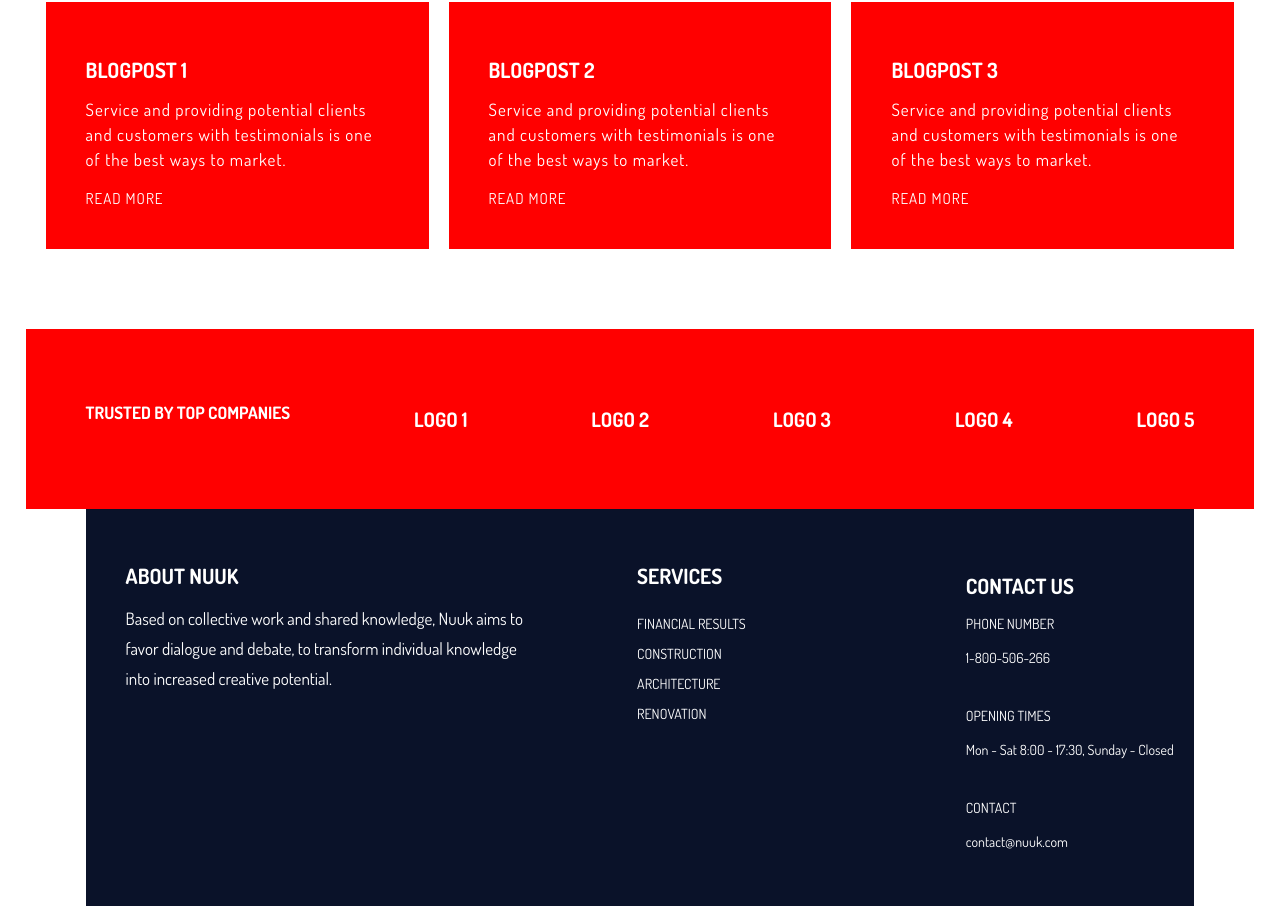
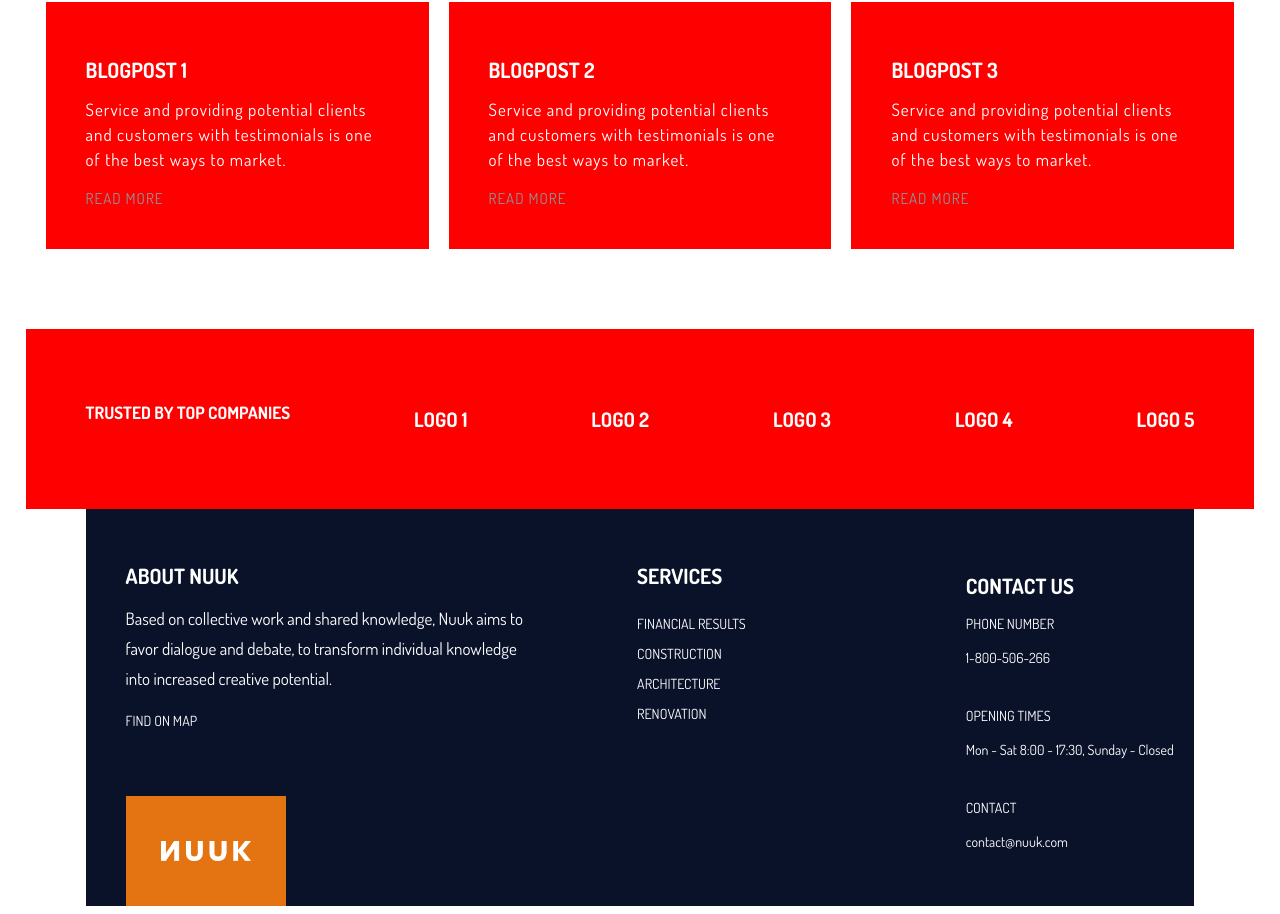
Before and after one commit to cvsharma90/nuuk, a plain HTML site: page index.html in a window 1280 px wide. Shown: the part 5294-6208 px from the top of the page. Drawn offline with Linux system fonts and the light colour scheme; a web font is replaced by a local one.

Commit message:
css changed

```diff
--- a/css/style.css
+++ b/css/style.css
@@ -524,7 +524,7 @@ h1{
     line-height: 25px;
     letter-spacing: 1px;
 }
- .latest-text a{
+ .latest-text a,{
     color: #fff;
  }
 
@@ -570,6 +570,20 @@ footer .about-nuuk p{
     line-height: 30px;
 }
 
+.footer-map{
+    color: #fff;
+    text-decoration: none;
+}
+
+.footer-map:hover{
+    text-decoration: underline #fff 2px;
+    text-underline-offset: 5px;
+}
+
+.logo-footer{
+    bottom: 0px;
+}
+
 footer .opening-time{
   padding: 10px 0;
 }
--- a/index.html
+++ b/index.html
@@ -330,6 +330,11 @@
     <div class="about-nuuk">
         <h2>ABOUT NUUK</h2><span></span>
         <p>Based on collective work and shared knowledge, Nuuk aims to favor dialogue and debate, to transform individual knowledge into increased creative potential.</p>
+        <a href="#" class="footer-map">FIND ON MAP</a>
+        <a href="#
+        "class="logo logo-footer">
+            <img src="images/logo.png" alt="">
+        </a>
     </div>
     <div class="services">
         <h2>SERVICES</h2>
```
